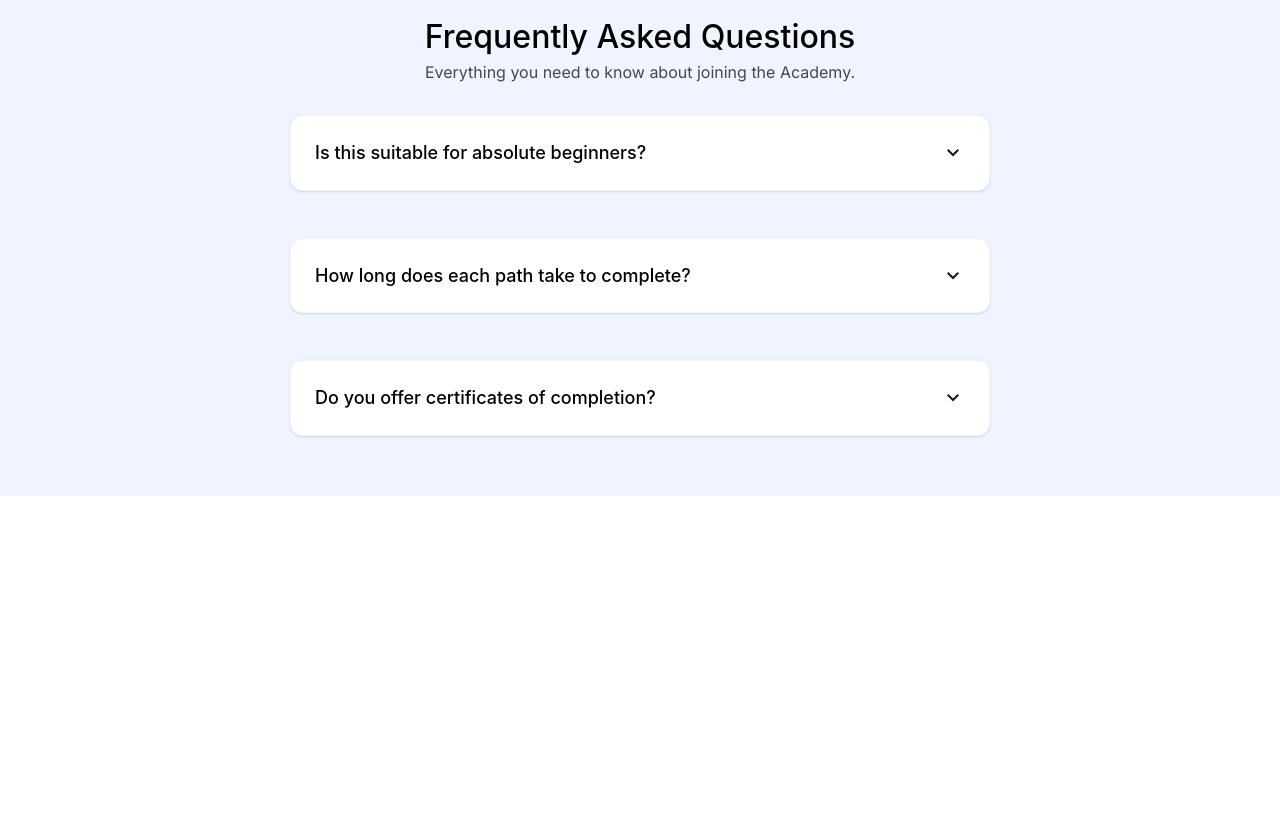
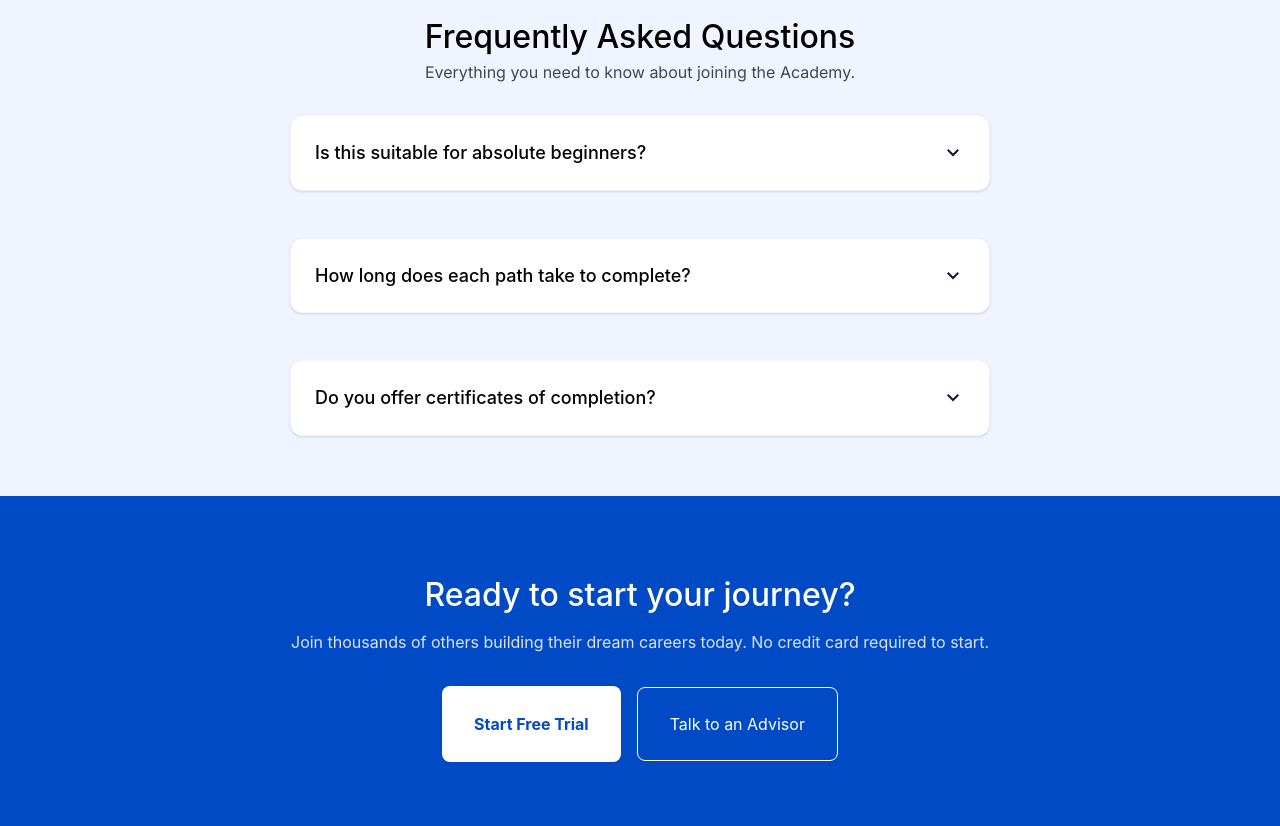
Before and after one commit to khattab-dev-web/coding-Academy, a website: page index.html in a window 1280 px wide. Shown: the part 3158-3984 px from the top of the page. Before the commit the page ends 3654 px from the top, so only its background shows below. Drawn offline with Linux system fonts and the light colour scheme.

Commit message:
create free trial section

```diff
--- a/index.html
+++ b/index.html
@@ -514,9 +514,26 @@ than just a school."</p>
 
 </section>
 
+<!-- End Frequently Asked Questions section -->
 
+    <!-- Start free trial -->
+     <section class="bg-primary py-16">
+        <div class="container mx-auto text-center">
+            <h2 class="text-[#FFFFFF] py-3.5">Ready to start your journey?</h2>
+            <p class="text-[#DBE1FF]">Join thousands of others building their dream careers today. No credit card
+required to start.</p>
+
+<div class="mt-8 row text-center justify-center gap-4">
+    <button class="bg-[#FFFFFF] text-primary py-6.5 px-8 rounded-lg font-bold hover:scale-105 transition-all"><a href="./courses.html">Start Free Trial</a></button>
+    <button class="py-6 px-8 bg-transparent border rounded-lg text-[#FFFFFF] hover:scale-105 transition-all">
+        Talk to an Advisor</button>
+</div>
+
+        </div>
+
+     </section>
+     <!-- End free trial -->
     </main>
-
 </body>
 
 </html>
```
Also changed, not shown: src/output.css.
